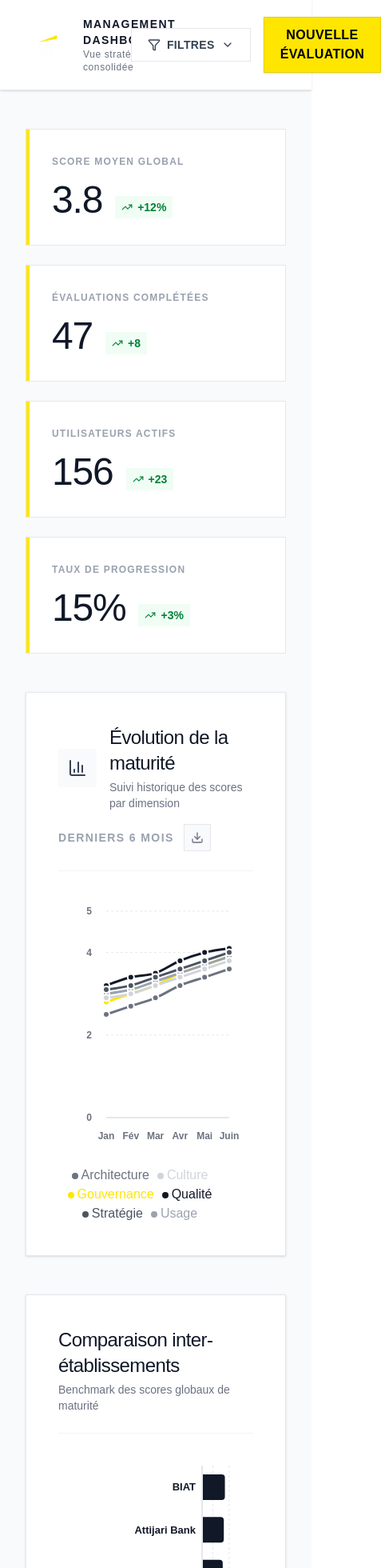
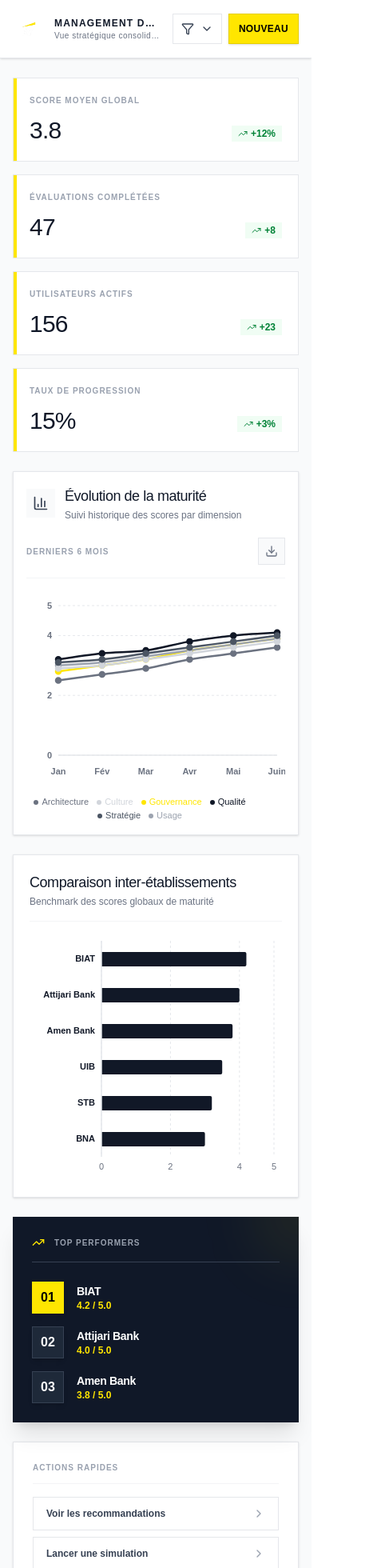
Before and after one commit to abdellaouiMalek/DataPilot, a React (Vite) app in the folder frontend/: page /dashboard in a window 390 px wide. Shown: the top 1960 px of the page at 80% size, 477 px wide, since content can reach past the window. Built offline with nearby package versions, Linux system fonts and the light colour scheme.

Commit message:
Dashboard Page Mobile Responsive

```diff
--- a/frontend/src/pages/DashboardPage.tsx
+++ b/frontend/src/pages/DashboardPage.tsx
@@ -98,35 +98,38 @@
   const deptOptions = depts.map(d => ({ value: d, label: d }));
 
   return (
-    <div className="min-h-screen bg-gray-50 font-sans">
+    <div className="min-h-screen bg-gray-50 font-sans antialiased overflow-x-hidden">
+      {/* Header */}
       <header className="bg-white border-b border-gray-200 sticky top-0 z-50 shadow-sm">
-        <div className="max-w-[1600px] mx-auto px-8 py-5">
-          <div className="flex items-center justify-between">
-            <div className="flex items-center gap-4">
-              <img src={eyLogo} alt="EY" className="w-14 h-14 object-contain" />
-              <div className="flex flex-col">
-                <span className="text-sm font-bold tracking-widest text-gray-900">MANAGEMENT DASHBOARD</span>
-                <span className="text-xs text-gray-500 tracking-wider">Vue stratégique consolidée</span>
+        <div className="max-w-[1600px] mx-auto px-4 sm:px-8 py-4 sm:py-5">
+          <div className="flex items-center justify-between gap-4">
+            <div className="flex items-center gap-3 sm:gap-4 min-w-0">
+              <img src={eyLogo} alt="EY" className="w-10 h-10 sm:w-14 sm:h-14 object-contain flex-shrink-0" />
+              <div className="flex flex-col min-w-0">
+                <span className="text-xs sm:text-sm font-bold tracking-widest text-gray-900 truncate">MANAGEMENT DASHBOARD</span>
+                <span className="text-[10px] sm:text-xs text-gray-500 tracking-wider truncate">Vue stratégique consolidée</span>
               </div>
             </div>
-            <div className="flex items-center gap-4">
+            <div className="flex items-center gap-2 sm:gap-4 flex-shrink-0">
               <button
                 onClick={() => setShowFilters(!showFilters)}
-                className={`px-5 py-2.5 border transition-all flex items-center gap-2 text-sm font-bold tracking-wide ${
+                className={`p-2.5 sm:px-5 sm:py-2.5 border transition-all flex items-center gap-2 text-sm font-bold tracking-wide ${
                   showFilters
                     ? 'border-black bg-black text-white'
                     : 'border-gray-200 bg-white text-gray-700 hover:bg-gray-50'
                 }`}
+                aria-label="Filtres"
               >
                 <Filter className="w-4 h-4" />
-                FILTRES
+                <span className="hidden sm:inline">FILTRES</span>
                 <ChevronDown className={`w-4 h-4 transition-transform ${showFilters ? 'rotate-180' : ''}`} />
               </button>
               <button
                 onClick={() => navigate('/')}
-                className="px-5 py-2.5 bg-[#FFE600] text-black font-bold tracking-wide hover:bg-[#e6cf00] border border-[#e6cf00] transition-colors shadow-sm"
+                className="px-3 py-2.5 sm:px-5 sm:py-2.5 bg-[#FFE600] text-black font-bold text-xs sm:text-wide tracking-wide hover:bg-[#e6cf00] border border-[#e6cf00] transition-colors shadow-sm"
               >
-                NOUVELLE ÉVALUATION
+                <span className="sm:hidden">NOUVEAU</span>
+                <span className="hidden sm:inline">NOUVELLE ÉVALUATION</span>
               </button>
             </div>
           </div>
@@ -136,19 +139,20 @@
             animate={{ height: showFilters ? 'auto' : 0, opacity: showFilters ? 1 : 0 }}
             className="overflow-hidden"
           >
-            <div className="mt-6 pt-6 border-t border-gray-200">
-              <div className="grid grid-cols-1 md:grid-cols-3 gap-8">
-                <div className="space-y-3">
-                  <label className="text-xs font-bold tracking-widest text-gray-500 flex items-center gap-2">
+            <div className="mt-4 sm:mt-6 pt-4 sm:pt-6 border-t border-gray-200">
+              <div className="grid grid-cols-1 md:grid-cols-3 gap-4 sm:grid-cols-1 lg:gap-8 pb-2">
+                {/* Période */}
+                <div className="space-y-2">
+                  <label className="text-[10px] sm:text-xs font-bold tracking-widest text-gray-500 flex items-center gap-2">
                     <Calendar className="w-4 h-4 text-[#FFE600]" />
                     PÉRIODE D'ANALYSE
                   </label>
-                  <div className="flex gap-2">
+                  <div className="flex gap-1.5 sm:gap-2 overflow-x-auto no-scrollbar">
                     {periods.map((period) => (
                       <button
                         key={period}
                         onClick={() => setSelectedPeriod(period)}
-                        className={`flex-1 px-3 py-2.5 border text-sm font-semibold transition-all ${
+                        className={`flex-1 min-w-[50px] px-2 py-2 sm:py-2.5 border text-xs sm:text-sm font-semibold transition-all ${
                           selectedPeriod === period
                             ? 'border-black bg-black text-white shadow-md'
                             : 'border-gray-200 bg-white text-gray-600 hover:border-gray-300'
@@ -160,8 +164,9 @@
                   </div>
                 </div>
 
-                <div className="space-y-3">
-                  <label className="text-xs font-bold tracking-widest text-gray-500 flex items-center gap-2">
+                {/* Établissement */}
+                <div className="space-y-2">
+                  <label className="text-[10px] sm:text-xs font-bold tracking-widest text-gray-500 flex items-center gap-2">
                     <Building2 className="w-4 h-4 text-[#FFE600]" />
                     ÉTABLISSEMENT
                   </label>
@@ -177,8 +182,9 @@
                   </div>
                 </div>
 
-                <div className="space-y-3">
-                  <label className="text-xs font-bold tracking-widest text-gray-500 flex items-center gap-2">
+                {/* Département */}
+                <div className="space-y-2">
+                  <label className="text-[10px] sm:text-xs font-bold tracking-widest text-gray-500 flex items-center gap-2">
                     <Users className="w-4 h-4 text-[#FFE600]" />
                     DÉPARTEMENT
                   </label>
@@ -199,27 +205,29 @@
         </div>
       </header>
 
-      <main className="max-w-[1600px] mx-auto px-8 py-12">
+      {/* Main Grid */}
+      <main className="max-w-[1600px] mx-auto px-4 sm:px-8 py-6 sm:py-12 space-y-6 sm:space-y-12">
+        {/* KPIs Cards */}
         <motion.div
-          initial={{ opacity: 0, y: 20 }}
+          initial={{ opacity: 0, y: 15 }}
           animate={{ opacity: 1, y: 0 }}
-          transition={{ duration: 0.6 }}
-          className="grid grid-cols-1 md:grid-cols-2 lg:grid-cols-4 gap-6 mb-12"
+          transition={{ duration: 0.5 }}
+          className="grid grid-cols-1 sm:grid-cols-2 lg:grid-cols-4 gap-4 sm:gap-6"
         >
           {kpis.map((kpi, index) => (
             <div
               key={index}
-              className="bg-white border border-gray-200 p-8 hover:shadow-lg transition-all hover:-translate-y-1 relative overflow-hidden"
+              className="bg-white border border-gray-200 p-5 sm:p-8 hover:shadow-lg transition-all relative overflow-hidden"
             >
               <div className="absolute top-0 left-0 w-1 h-full bg-[#FFE600]" />
-              <div className="space-y-4">
-                <div className="text-xs font-bold tracking-widest text-gray-400 uppercase">{kpi.label}</div>
-                <div className="flex items-baseline gap-4">
-                  <div className="text-5xl font-light text-gray-900 tracking-tight">
+              <div className="space-y-3 sm:space-y-4">
+                <div className="text-[10px] sm:text-xs font-bold tracking-widest text-gray-400 uppercase truncate">{kpi.label}</div>
+                <div className="flex items-baseline justify-between sm:justify-start sm:gap-4">
+                  <div className="text-3xl sm:text-5xl font-light text-gray-900 tracking-tight">
                     {kpi.value}
                   </div>
-                  <div className="flex items-center gap-1.5 px-2 py-1 bg-green-50 text-green-700 text-sm font-bold rounded-sm">
-                    <TrendingUp className="w-3.5 h-3.5" />
+                  <div className="flex items-center gap-1 px-2 py-0.5 bg-green-50 text-green-700 text-xs sm:text-sm font-bold rounded-sm">
+                    <TrendingUp className="w-3 h-3 sm:w-3.5 sm:h-3.5" />
                     {kpi.change}
                   </div>
                 </div>
@@ -228,53 +236,53 @@
           ))}
         </motion.div>
 
+        {/* Line Chart Section */}
         <motion.div
-          initial={{ opacity: 0, y: 20 }}
+          initial={{ opacity: 0, y: 15 }}
           animate={{ opacity: 1, y: 0 }}
-          transition={{ duration: 0.6, delay: 0.2 }}
-          className="mb-12"
+          transition={{ duration: 0.5, delay: 0.1 }}
         >
-          <div className="bg-white border border-gray-200 p-10 shadow-sm">
-            <div className="flex flex-col md:flex-row md:items-center justify-between mb-10 pb-6 border-b border-gray-100">
-              <div className="flex items-center gap-4">
-                <div className="p-3 bg-gray-50 rounded-sm">
-                  <BarChart3 className="w-6 h-6 text-gray-700" />
+          <div className="bg-white border border-gray-200 p-4 sm:p-10 shadow-sm">
+            <div className="flex flex-col sm:flex-row sm:items-center justify-between gap-4 mb-6 sm:mb-10 pb-4 sm:pb-6 border-b border-gray-100">
+              <div className="flex items-center gap-3 sm:gap-4">
+                <div className="p-2 sm:p-3 bg-gray-50 rounded-sm">
+                  <BarChart3 className="w-5 h-5 sm:w-6 sm:h-6 text-gray-700" />
                 </div>
                 <div>
-                  <h3 className="text-2xl font-light text-gray-900 tracking-tight mb-1">
+                  <h3 className="text-lg sm:text-2xl font-light text-gray-900 tracking-tight mb-0.5">
                     Évolution de la maturité
                   </h3>
-                  <p className="text-sm font-medium text-gray-500">Suivi historique des scores par dimension</p>
+                  <p className="text-xs sm:text-sm font-medium text-gray-500">Suivi historique des scores par dimension</p>
                 </div>
               </div>
-              <div className="mt-4 md:mt-0 flex items-center gap-3">
-                <div className="text-sm font-bold tracking-widest text-gray-400">DERNIERS 6 MOIS</div>
+              <div className="flex items-center justify-between sm:justify-end gap-3 mt-1 sm:mt-0">
+                <div className="text-[10px] sm:text-xs font-bold tracking-widest text-gray-400">DERNIERS 6 MOIS</div>
                 <button
                   onClick={() => toast.success('Export des données', { description: 'Le fichier CSV a été téléchargé avec succès.' })}
                   className="p-2 bg-gray-50 text-gray-500 hover:text-black hover:bg-gray-100 transition-colors border border-gray-200"
+                  aria-label="Exporter CSV"
                 >
                   <Download className="w-4 h-4" />
                 </button>
               </div>
             </div>
 
-            <div className="h-[400px] w-full">
+            <div className="h-[280px] sm:h-[400px] w-full">
               <ResponsiveContainer width="100%" height="100%">
-                <LineChart data={mockHistoricalData} margin={{ top: 10, right: 30, left: 0, bottom: 0 }}>
+                <LineChart data={mockHistoricalData} margin={{ top: 10, right: 10, left: -20, bottom: 0 }}>
                   <CartesianGrid strokeDasharray="3 3" vertical={false} stroke="#E5E7EB" />
                   <XAxis
                     dataKey="month"
-                    tick={{ fill: '#6B7280', fontSize: 12, fontWeight: 600 }}
-                    axisLine={{ stroke: '#E5E7EB', strokeWidth: 2 }}
+                    tick={{ fill: '#6B7280', fontSize: 11, fontWeight: 600 }}
+                    axisLine={{ stroke: '#E5E7EB', strokeWidth: 1.5 }}
                     tickLine={false}
-                    dy={10}
+                    dy={8}
                   />
                   <YAxis
                     domain={[0, 5]}
-                    tick={{ fill: '#6B7280', fontSize: 12, fontWeight: 600 }}
+                    tick={{ fill: '#6B7280', fontSize: 11, fontWeight: 600 }}
                     axisLine={false}
                     tickLine={false}
-                    dx={-10}
                   />
                   <Tooltip
                     contentStyle={{
@@ -282,94 +290,91 @@
                       border: 'none',
                       borderRadius: '4px',
                       color: '#F9FAFB',
-                      boxShadow: '0 10px 15px -3px rgba(0, 0, 0, 0.1)',
+                      fontSize: '12px'
                     }}
-                    itemStyle={{ color: '#F9FAFB', fontWeight: 500 }}
                   />
-                  <Legend wrapperStyle={{ paddingTop: '30px' }} iconType="circle" iconSize={8} />
-                  <Line type="monotone" dataKey="gouvernance" stroke="#FFE600" strokeWidth={3} dot={{ fill: '#FFE600', r: 4, strokeWidth: 2, stroke: '#fff' }} activeDot={{ r: 6, strokeWidth: 0 }} name="Gouvernance" />
-                  <Line type="monotone" dataKey="qualite" stroke="#111827" strokeWidth={3} dot={{ fill: '#111827', r: 4, strokeWidth: 2, stroke: '#fff' }} activeDot={{ r: 6, strokeWidth: 0 }} name="Qualité" />
-                  <Line type="monotone" dataKey="architecture" stroke="#6B7280" strokeWidth={3} dot={{ fill: '#6B7280', r: 4, strokeWidth: 2, stroke: '#fff' }} activeDot={{ r: 6, strokeWidth: 0 }} name="Architecture" />
-                  <Line type="monotone" dataKey="usage" stroke="#9CA3AF" strokeWidth={3} dot={{ fill: '#9CA3AF', r: 4, strokeWidth: 2, stroke: '#fff' }} activeDot={{ r: 6, strokeWidth: 0 }} name="Usage" />
-                  <Line type="monotone" dataKey="culture" stroke="#D1D5DB" strokeWidth={3} dot={{ fill: '#D1D5DB', r: 4, strokeWidth: 2, stroke: '#fff' }} activeDot={{ r: 6, strokeWidth: 0 }} name="Culture" />
-                  <Line type="monotone" dataKey="strategie" stroke="#4B5563" strokeWidth={3} dot={{ fill: '#4B5563', r: 4, strokeWidth: 2, stroke: '#fff' }} activeDot={{ r: 6, strokeWidth: 0 }} name="Stratégie" />
+                  <Legend
+                    wrapperStyle={{ paddingTop: '20px', fontSize: '11px' }}
+                    iconType="circle"
+                    iconSize={6}
+                    layout={window.innerWidth < 640 ? 'horizontal' : 'horizontal'}
+                  />
+                  <Line type="monotone" dataKey="gouvernance" stroke="#FFE600" strokeWidth={2.5} dot={{ fill: '#FFE600', r: 3 }} name="Gouvernance" />
+                  <Line type="monotone" dataKey="qualite" stroke="#111827" strokeWidth={2.5} dot={{ fill: '#111827', r: 3 }} name="Qualité" />
+                  <Line type="monotone" dataKey="architecture" stroke="#6B7280" strokeWidth={2.5} dot={{ fill: '#6B7280', r: 3 }} name="Architecture" />
+                  <Line type="monotone" dataKey="usage" stroke="#9CA3AF" strokeWidth={2.5} dot={{ fill: '#9CA3AF', r: 3 }} name="Usage" />
+                  <Line type="monotone" dataKey="culture" stroke="#D1D5DB" strokeWidth={2.5} dot={{ fill: '#D1D5DB', r: 3 }} name="Culture" />
+                  <Line type="monotone" dataKey="strategie" stroke="#4B5563" strokeWidth={2.5} dot={{ fill: '#4B5563', r: 3 }} name="Stratégie" />
                 </LineChart>
               </ResponsiveContainer>
             </div>
           </div>
         </motion.div>
 
+        {/* Bottom Split Section */}
         <motion.div
-          initial={{ opacity: 0, y: 20 }}
+          initial={{ opacity: 0, y: 15 }}
           animate={{ opacity: 1, y: 0 }}
-          transition={{ duration: 0.6, delay: 0.4 }}
-          className="grid grid-cols-1 lg:grid-cols-12 gap-8"
+          transition={{ duration: 0.5, delay: 0.2 }}
+          className="grid grid-cols-1 lg:grid-cols-12 gap-6 sm:gap-8"
         >
+          {/* Benchmark Bar Chart */}
           <div className="lg:col-span-8">
-            <div className="bg-white border border-gray-200 p-10 shadow-sm h-full">
-              <div className="mb-10 pb-6 border-b border-gray-100">
-                <h3 className="text-2xl font-light text-gray-900 tracking-tight mb-1">
+            <div className="bg-white border border-gray-200 p-5 sm:p-10 shadow-sm h-full">
+              <div className="mb-6 sm:mb-10 pb-4 sm:pb-6 border-b border-gray-100">
+                <h3 className="text-lg sm:text-2xl font-light text-gray-900 tracking-tight mb-0.5">
                   Comparaison inter-établissements
                 </h3>
-                <p className="text-sm font-medium text-gray-500">Benchmark des scores globaux de maturité</p>
+                <p className="text-xs sm:text-sm font-medium text-gray-500">Benchmark des scores globaux de maturité</p>
               </div>
 
-              <div className="h-[350px] w-full">
+              <div className="h-[300px] sm:h-[350px] w-full">
                 <ResponsiveContainer width="100%" height="100%">
-                  <BarChart data={mockEntityComparison} layout="vertical" margin={{ top: 0, right: 30, left: 0, bottom: 0 }}>
+                  <BarChart data={mockEntityComparison} layout="vertical" margin={{ top: 0, right: 10, left: -10, bottom: 0 }}>
                     <CartesianGrid strokeDasharray="3 3" horizontal={false} stroke="#E5E7EB" />
-                    <XAxis type="number" domain={[0, 5]} tick={{ fill: '#6B7280', fontSize: 12, fontWeight: 600 }} axisLine={false} tickLine={false} />
+                    <XAxis type="number" domain={[0, 5]} tick={{ fill: '#6B7280', fontSize: 11 }} axisLine={false} tickLine={false} />
                     <YAxis
                       type="category"
                       dataKey="entity"
-                      tick={{ fill: '#111827', fontSize: 13, fontWeight: 600 }}
-                      width={180}
-                      axisLine={{ stroke: '#E5E7EB', strokeWidth: 2 }}
+                      tick={{ fill: '#111827', fontSize: 11, fontWeight: 600 }}
+                      width={window.innerWidth < 640 ? 100 : 140}
+                      axisLine={{ stroke: '#E5E7EB', strokeWidth: 1.5 }}
                       tickLine={false}
                     />
-                    <Tooltip
-                      cursor={{ fill: '#F3F4F6' }}
-                      contentStyle={{
-                        backgroundColor: '#1F2937',
-                        border: 'none',
-                        borderRadius: '4px',
-                        color: '#F9FAFB',
-                        boxShadow: '0 10px 15px -3px rgba(0, 0, 0, 0.1)',
-                      }}
-                    />
-                    <Bar dataKey="score" fill="#111827" radius={[0, 4, 4, 0]} barSize={32} />
+                    <Tooltip cursor={{ fill: '#F3F4F6' }} contentStyle={{ backgroundColor: '#1F2937', border: 'none', color: '#F9FAFB', fontSize: '12px' }} />
+                    <Bar dataKey="score" fill="#111827" radius={[0, 2, 2, 0]} barSize={window.innerWidth < 640 ? 18 : 26} />
                   </BarChart>
                 </ResponsiveContainer>
               </div>
             </div>
           </div>
 
-          <div className="lg:col-span-4 space-y-8">
-            <div className="bg-gray-900 text-white p-8 shadow-xl relative overflow-hidden">
-              <div className="absolute top-0 right-0 w-32 h-32 bg-[#FFE600]/10 rounded-full blur-2xl -translate-y-1/2 translate-x-1/2" />
-
-              <div className="relative z-10 space-y-8">
+          {/* Top Performers & Quick Actions Stack */}
+          <div className="lg:col-span-4 space-y-6 sm:space-y-8">
+            {/* Top Performers widget */}
+            <div className="bg-gray-900 text-white p-6 sm:p-8 shadow-xl relative overflow-hidden">
+              <div className="absolute top-0 right-0 w-24 h-24 bg-[#FFE600]/10 rounded-full blur-2xl -translate-y-1/2 translate-x-1/2" />
+              <div className="relative z-10 space-y-6">
                 <div className="flex items-center gap-3 border-b border-gray-700 pb-4">
-                  <TrendingUp className="w-5 h-5 text-[#FFE600]" />
-                  <div className="text-xs font-bold tracking-widest text-gray-400">TOP PERFORMERS</div>
+                  <TrendingUp className="w-4 h-4 text-[#FFE600]" />
+                  <div className="text-[10px] sm:text-xs font-bold tracking-widest text-gray-400">TOP PERFORMERS</div>
                 </div>
-
-                <div className="space-y-6">
+                <div className="space-y-4">
                   {mockEntityComparison
                     .sort((a, b) => b.score - a.score)
                     .slice(0, 3)
                     .map((entity, index) => (
-                      <div key={entity.entity} className="flex items-center gap-5">
+                      <div key={entity.entity} className="flex items-center gap-4">
                         <div
-                          className={`text-xl font-bold w-12 h-12 flex items-center justify-center shadow-md ${
+                          className={`text-base sm:text-xl font-bold w-10 h-10 sm:w-12 sm:h-12 flex items-center justify-center shadow-md ${
                             index === 0 ? 'bg-[#FFE600] text-black' : 'bg-gray-800 text-white border border-gray-700'
                           }`}
                         >
                           0{index + 1}
                         </div>
-                        <div className="flex-1">
-                          <div className="text-base font-semibold tracking-tight">{entity.entity}</div>
-                          <div className="text-sm text-[#FFE600] font-bold">{entity.score.toFixed(1)} / 5.0</div>
+                        <div className="flex-1 min-w-0">
+                          <div className="text-sm sm:text-base font-semibold tracking-tight truncate">{entity.entity}</div>
+                          <div className="text-xs sm:text-sm text-[#FFE600] font-bold">{entity.score.toFixed(1)} / 5.0</div>
                         </div>
                       </div>
                     ))}
@@ -377,32 +382,33 @@
               </div>
             </div>
 
-            <div className="bg-white border border-gray-200 p-8 shadow-sm">
-              <div className="space-y-6">
-                <div className="text-xs font-bold tracking-widest text-gray-400 uppercase border-b border-gray-100 pb-4">
+            {/* Quick Actions widget */}
+            <div className="bg-white border border-gray-200 p-6 sm:p-8 shadow-sm">
+              <div className="space-y-4">
+                <div className="text-[10px] sm:text-xs font-bold tracking-widest text-gray-400 uppercase border-b border-gray-100 pb-3">
                   ACTIONS RAPIDES
                 </div>
-                <div className="space-y-3">
+                <div className="space-y-2">
                   <button
                     onClick={() => navigate('/recommendations')}
-                    className="w-full px-5 py-4 border border-gray-200 text-left hover:border-black hover:shadow-md transition-all text-sm font-bold text-gray-700 hover:text-black flex items-center justify-between group"
+                    className="w-full px-4 py-3 sm:py-4 border border-gray-200 text-left hover:border-black hover:shadow-md transition-all text-xs sm:text-sm font-bold text-gray-700 hover:text-black flex items-center justify-between group"
                   >
                     Voir les recommandations
-                    <ChevronRight className="w-4 h-4 text-gray-400 group-hover:text-black" />
+                    <ChevronRight className="w-4 h-4 text-gray-400 group-hover:text-black flex-shrink-0" />
                   </button>
                   <button
                     onClick={() => navigate('/simulation')}
-                    className="w-full px-5 py-4 border border-gray-200 text-left hover:border-black hover:shadow-md transition-all text-sm font-bold text-gray-700 hover:text-black flex items-center justify-between group"
+                    className="w-full px-4 py-3 sm:py-4 border border-gray-200 text-left hover:border-black hover:shadow-md transition-all text-xs sm:text-sm font-bold text-gray-700 hover:text-black flex items-center justify-between group"
                   >
                     Lancer une simulation
-                    <ChevronRight className="w-4 h-4 text-gray-400 group-hover:text-black" />
+                    <ChevronRight className="w-4 h-4 text-gray-400 group-hover:text-black flex-shrink-0" />
                   </button>
                   <button
                     onClick={() => navigate('/results')}
-                    className="w-full px-5 py-4 border border-gray-200 text-left hover:border-black hover:shadow-md transition-all text-sm font-bold text-gray-700 hover:text-black flex items-center justify-between group"
+                    className="w-full px-4 py-3 sm:py-4 border border-gray-200 text-left hover:border-black hover:shadow-md transition-all text-xs sm:text-sm font-bold text-gray-700 hover:text-black flex items-center justify-between group"
                   >
                     Exporter les rapports
-                    <Download className="w-4 h-4 text-gray-400 group-hover:text-black" />
+                    <Download className="w-4 h-4 text-gray-400 group-hover:text-black flex-shrink-0" />
                   </button>
                 </div>
               </div>
```
